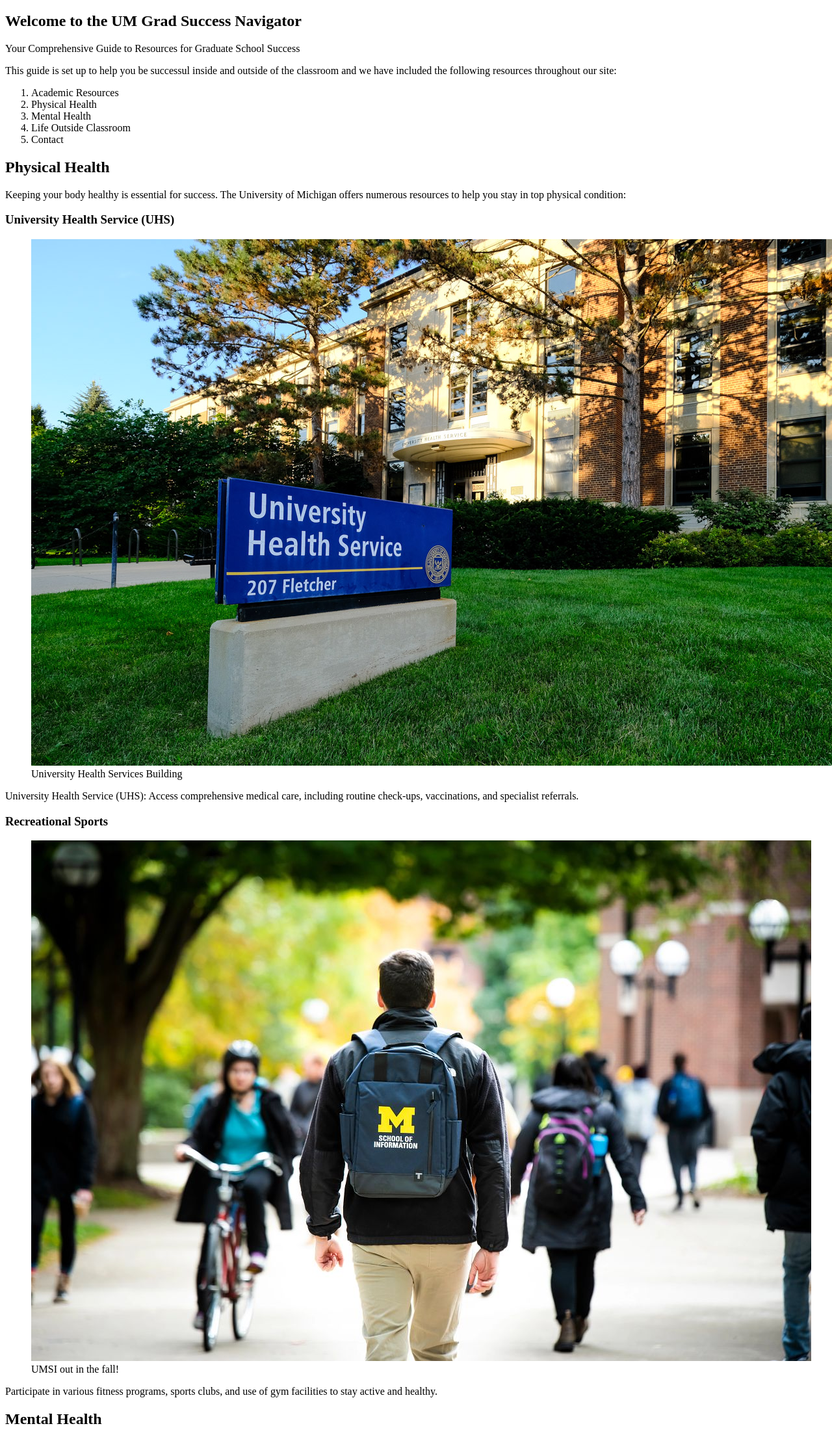
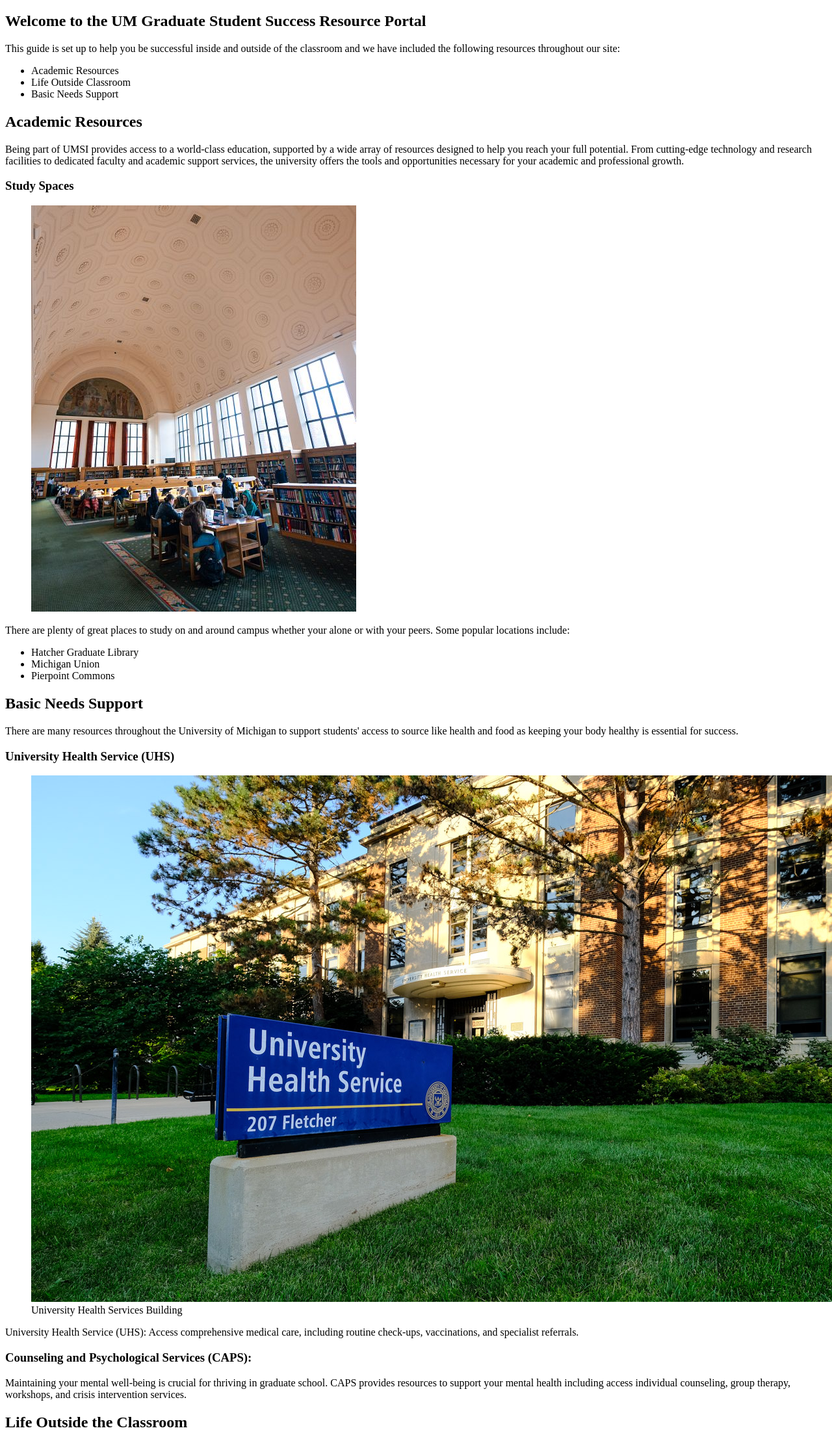
Before and after one commit to lilymadojemu/client_project_html_w25, a plain HTML site: page index.html in a window 1280 px wide. Shown: the part 561-2775 px from the top of the page at 65% size. Drawn offline with Linux system fonts and the light colour scheme.

Commit message:
Edited index page and added figure tags

```diff
--- a/index.html
+++ b/index.html
@@ -23,20 +23,36 @@
 
     <main id="main">
         <section>
-            <h2>Welcome to the UM Grad Success Navigator</h2>
-            <p> Your Comprehensive Guide to Resources for Graduate School Success</p>
-            <p>This guide is set up to help you be successul inside and outside of the classroom and we have included the following resources throughout our site:</p>
-            <ol>
+            <h2>Welcome to the UM Graduate Student Success Resource Portal</h2>
+            <p>This guide is set up to help you be successful inside and outside of the classroom and we have included the following resources throughout our site:</p>
+            <ul>
                 <li>Academic Resources</li>
-                <li>Physical Health</li>
-                <li>Mental Health</li>
                 <li>Life Outside Classroom</li>
-                <li>Contact</li>
-            </ol>
+                <li>Basic Needs Support</li>
+            </ul>
+        </section>
+
+        <section>
+            <h2> Academic Resources</h2>
+            <!-- Content taken & modified from ChatGPT with the prompt, "Refine into a paragraphL <p> Being part of UMSI means access to a world-class education and there are numerous tools at the university ensuring that you are able to reach that potential.</p>" ChatGPT. (2025). ChatGPT (January 2025 version) [Large language model]. -->
+            <p> Being part of UMSI provides access to a world-class education, supported by a wide array of resources designed to help you reach your full potential. From cutting-edge technology and research facilities to dedicated faculty and academic support services, the university offers the tools and opportunities necessary for your academic and professional growth. </p>
+            <article>
+                <h3> Study Spaces</h3>
+                <figure>
+                    <img src="images/MCOMMONS-FinalsStudyLocations2024-02.jpg" alt="Students study in the reference room of the Hatcher Graduate Library.">
+                </figure>
+                <p>There are plenty of great places to study on and around campus whether your alone or with your peers. Some popular locations include:</p>
+                <ul>
+                    <li> Hatcher Graduate Library</li>
+                    <li> Michigan Union</li>
+                    <li> Pierpoint Commons</li>
+            </article>
         </section>
         <section>
-            <h2>Physical Health</h2>
-            <p>Keeping your body healthy is essential for success. The University of Michigan offers numerous resources to help you stay in top physical condition:</p>
+            <h2>Basic Needs Support</h2>
+
+            <p>There are many resources throughout the University of Michigan to support students' access to source like health and food as keeping your body healthy is essential for success. </p>
+
             <article>
                 <h3>University Health Service (UHS)</h3>
                 <figure>
@@ -46,56 +62,23 @@
                 <p>University Health Service (UHS): Access comprehensive medical care, including routine check-ups, vaccinations, and specialist referrals.</p>
             </article>
             <article>
-                <h3>Recreational Sports</h3>
-                <figure>
-                    <img src="images/UMSI_CampusFall_UMSIBackpack_02.jpg" alt="A student wears a UMSI backpack in fall on the drag.">
-                    <figcaption>UMSI out in the fall!</figcaption>
-                </figure>
-                <p>Participate in various fitness programs, sports clubs, and use of gym facilities to stay active and healthy.</p>
+                <h3>Counseling and Psychological Services (CAPS):</h3>
+                <p>Maintaining your mental well-being is crucial for thriving in graduate school. CAPS provides resources to support your mental health including access individual counseling, group therapy, workshops, and crisis intervention services.</p>
             </article>
         </section>
-
-        <section>
-            <h2>Mental Health</h2>
-            <p>Maintaining your mental well-being is crucial for thriving in graduate school. Here are resources to support your mental health:</p>
-            <article>
-                <h3>Counseling and Psychological Services (CAPS):</h3>
-                <p> Access individual counseling, group therapy, workshops, and crisis intervention services.</p>
-            </article>
-            <article>
-                <h3>Wellness Coaching:</h3>
-
-                <p>Work with a wellness coach to develop strategies for managing stress, time, and overall well-being.</p>
-            </article>
-            <article>
-                <h3>Mindfulness Resources:</h3>
-
-                <p> Participate in mindfulness and meditation sessions to cultivate a calm and focused mind.</p>
-            </article>
-            <article>
-                <h3>Support Groups:</h3>
-
-                <p> Join peer support groups for shared experiences and collective coping strategies.</p>
-            </article>
-        </section>
-
 
         <section id="life-outside-classroom">
             <h2>Life Outside the Classroom</h2>
             <p>Graduate school is more than just academics. It's important to cultivate a balanced life. Here are some resources to help you enjoy life outside the classroom:</p>
-            <article>
-
-            </article>
             <ul>
                 <li><strong>Student Organizations:</strong> Join one of the many student organizations to connect with peers who share your interests and passions.</li>
-                <li><strong>Arts and Culture:</strong> Explore UM's vibrant arts scene with events, exhibitions, and performances happening year-round.</li>
                 <li><strong>Career Services:</strong> Utilize career counseling, job search resources, and networking opportunities to prepare for your professional future.</li>
                 <li><strong>Community Engagement:</strong> Get involved with local volunteering opportunities and community service projects to make a positive impact.</li>
-                <li><strong>Housing and Dining:</strong> Find information on on-campus housing options and dining services to ensure a comfortable living experience.</li>
             </ul>
         </section>
         <!-- Content taken & modified from UMGPT with the prompt, "write me a webpage of intro content to help University of Michigan Master's students navigate different resources for being successful in grad school - this will include academic resources, physical health resources, mental health resources, support for life outside the classroom"
         UMGPT. (2024). UMGPT (August 29th version) [Large language model]. -->
+
     </main>
     <footer>
         <p>MSI Academic Advising | <a href="https://sites.google.com/umich.edu/msiacademicadvising/student-support-resources">UMSI Academic Advising </a></p>
```
Also changed, not shown: academia.html (+13 -6 lines), helpful_resources.html (+10 -3 lines), outside_classroom.html (+14 -4 lines).
